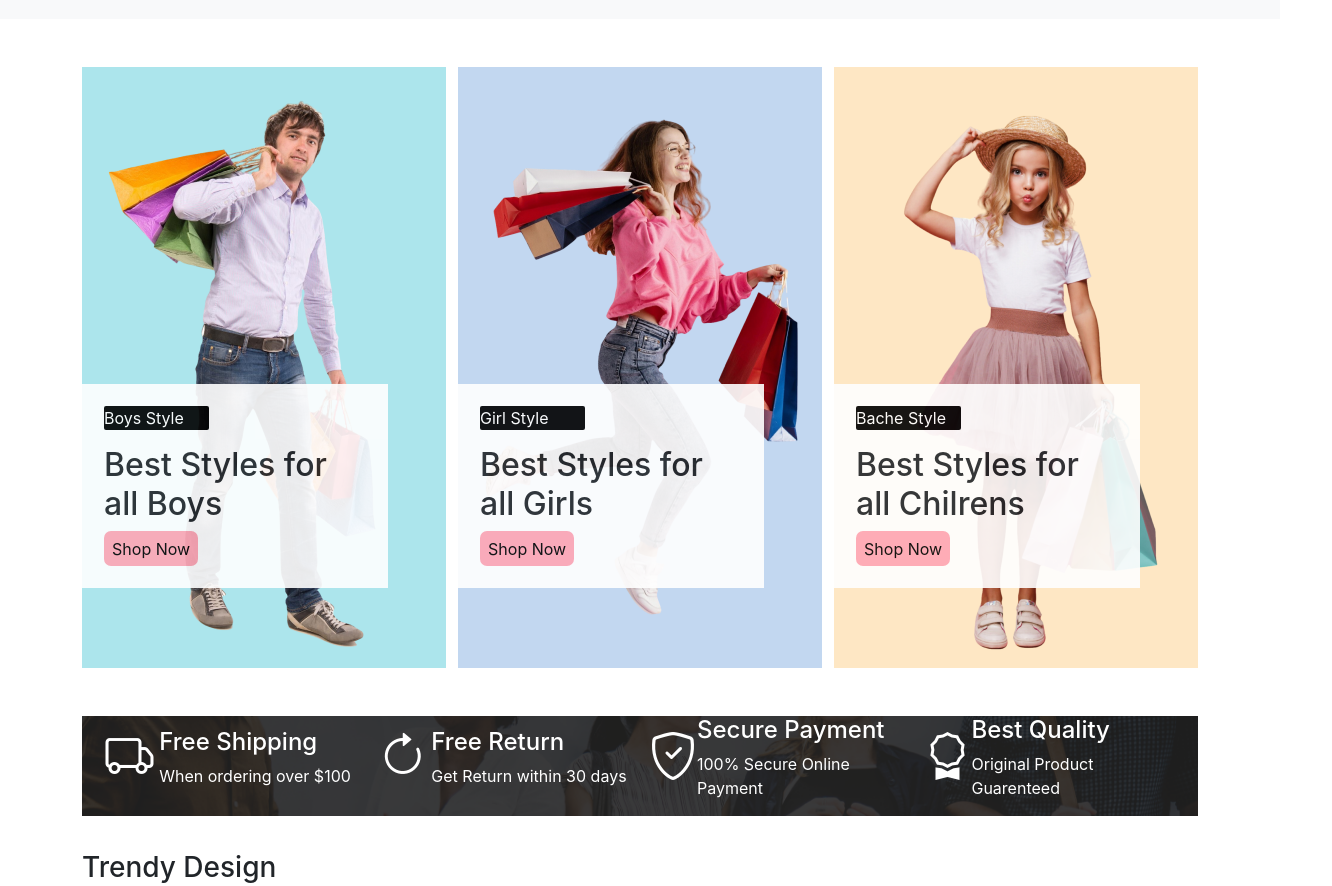
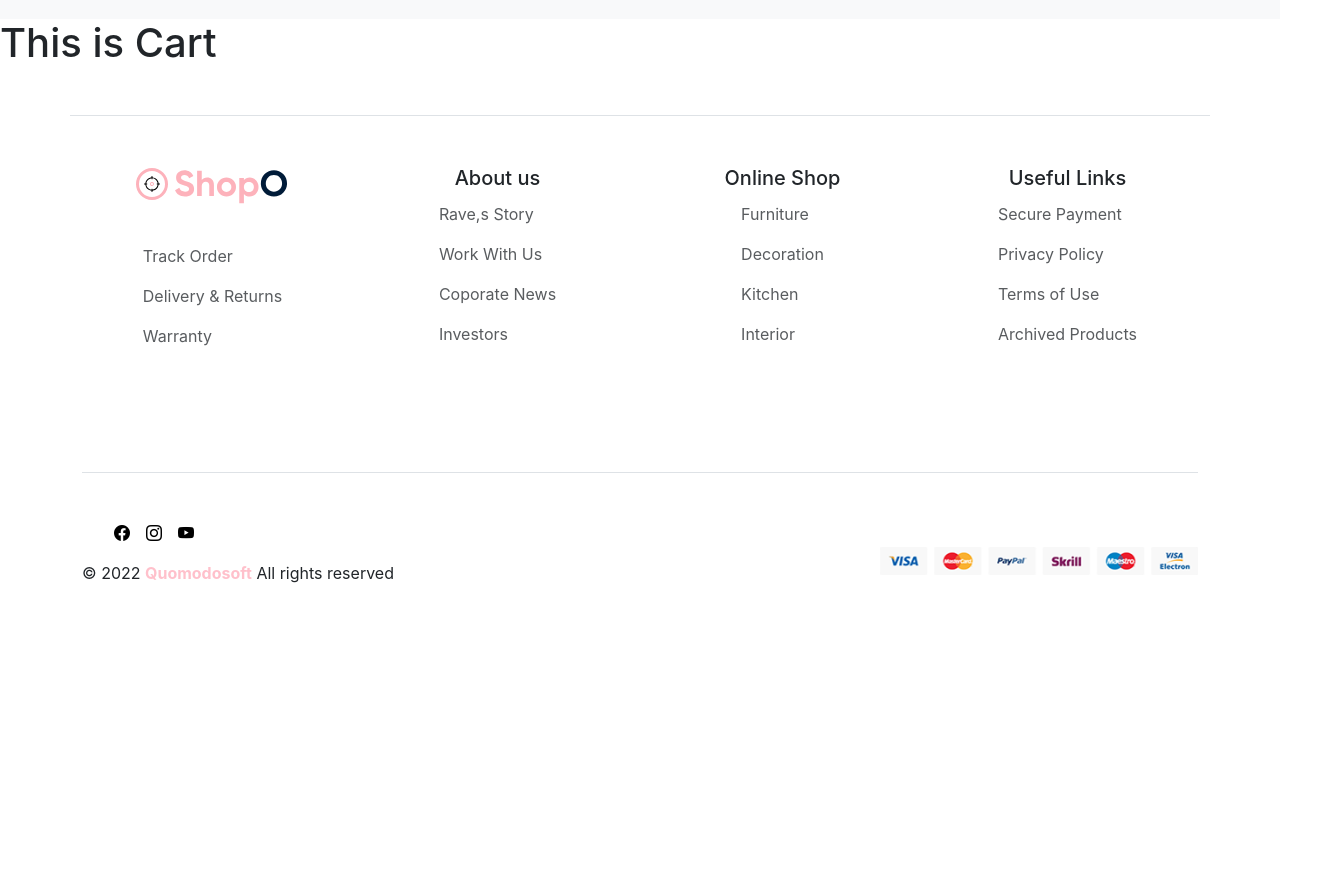
Before and after one commit to Mudasir472/Shop-OP, a React (Create React App) app: page /cart in a window 1280 px wide. Shown: the part 70-956 px from the top of the page, 1332 px wide, since content can reach past the window. After the commit the page ends 800 px from the top, so only its background shows below. Built offline with nearby package versions, Linux system fonts and the light colour scheme.

Commit message:
adding the routing of cart and the profile

```diff
--- a/package.json
+++ b/package.json
@@ -9,6 +9,7 @@
     "@testing-library/user-event": "^13.5.0",
     "react": "^18.2.0",
     "react-dom": "^18.2.0",
+    "react-router-dom": "^6.22.0",
     "react-scripts": "5.0.1",
     "web-vitals": "^2.1.4"
   },
--- a/src/App.js
+++ b/src/App.js
@@ -1,17 +1,21 @@
-import Design from "./Components/Design";
+import { BrowserRouter as Router, Routes, Route } from "react-router-dom";
 import Footer from "./Components/Footer";
 import Navbar from "./Components/Navbar";
-import ProductRowIst from "./Components/ProductRowIst";
-
+import Home from "./views/home";
+import Cart from "./views/cart";
+import Profile from "./views/profile";
 
 function App() {
   return (
-    <>
-       <Navbar/>
-       <ProductRowIst/>
-       <Design/>
-      {/* <Footer/>  */}
-    </>
+    <Router>
+      <Navbar />
+      <Routes>
+        <Route path="/" element={<Home />} />
+        <Route path="/cart" element={<Cart />} />
+        <Route path='/profile' element={<Profile/>}/>
+      </Routes>
+      <Footer />
+    </Router>
   );
 }
 
--- a/src/Components/DesignProducts.jsx
+++ b/src/Components/DesignProducts.jsx
@@ -1,4 +1,5 @@
-import { useState } from "react"
+import { useState } from "react";
+import { Link } from "react-router-dom";
 import "./BestQuality.css"
 
 export default function ({ img1, descc, cost, costt, idx }) {
@@ -13,7 +14,10 @@ export default function ({ img1, descc, cost, costt, idx }) {
                 <div className="designImage"
                     onMouseEnter={() => setIsShown(true)}
                     onMouseLeave={() => setIsShown(false)}>
+                    <Link to='/cart'>
                     <img src={img1} alt="" />
+                    </Link>
+
                     {isShown && (
                         <div onClick={()=>setIsAdded(true)} className="shopIt">
                             {isAdded ? <span> <i class="bi bi-check2"></i>Added</span>
--- a/src/Components/Navbar.jsx
+++ b/src/Components/Navbar.jsx
@@ -1,5 +1,5 @@
 import logo from "../Images/logo-4.svg"
-
+import {Link} from 'react-router-dom';
 import "./Navbar.css";
 
 
@@ -42,10 +42,10 @@ export default function () {
                                 </li>
                                 <li class="nav-item iconsInNav">
                                 <span class="bagContainer">0</span>
-                                    <a class="nav-link" href="#"><i class="bi bi-bag-check"></i></a>
+                                    <Link class="nav-link" to="/cart"><i class="bi bi-bag-check"></i></Link>
                                 </li>
                                 <li class="nav-item iconsInNav">
-                                    <a class="nav-link" href="#"><i class="bi bi-person"></i></a>
+                                    <Link class="nav-link" to="/profile"><i class="bi bi-person"></i></Link>
                                 </li>
                             </div>
                         </ul>
--- /dev/null
+++ b/src/views/cart.jsx
@@ -0,0 +1,9 @@
+const Cart=()=>{
+    return(
+        <>
+            <h1>This is Cart</h1>
+        </>
+    )
+}
+
+export default Cart;
--- /dev/null
+++ b/src/views/home.jsx
@@ -0,0 +1,11 @@
+import ProductRowIst from "../Components/ProductRowIst";
+import Design from "../Components/Design";
+const Home = () => {
+  return (
+    <>
+      <ProductRowIst />
+      <Design />
+    </>
+  );
+};
+export default Home;
--- /dev/null
+++ b/src/views/profile.jsx
@@ -0,0 +1,9 @@
+const Profile=()=>{
+    return (
+        <>
+            <h1>Profile</h1>
+        </>
+    )
+}
+
+export default Profile;
```
Also changed, not shown: 1 other file (tests, documents, lock files or other folders).
